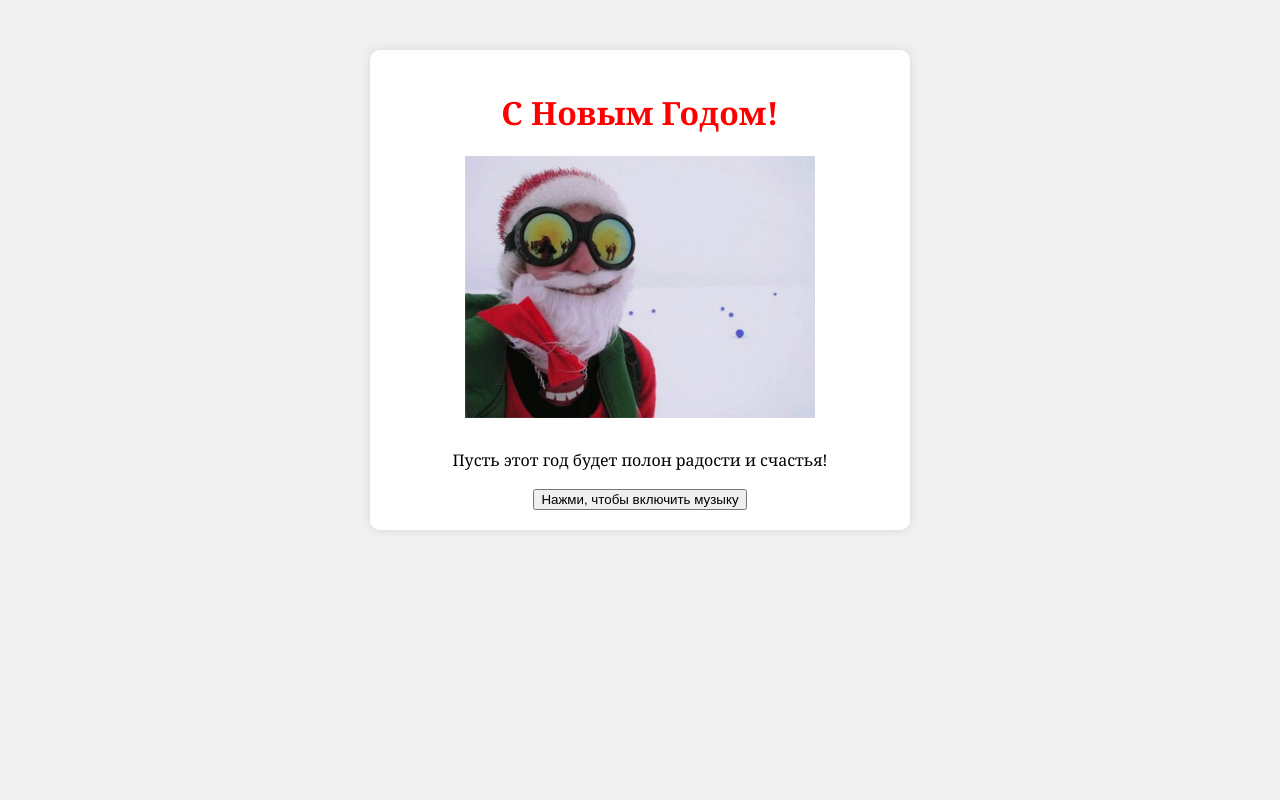
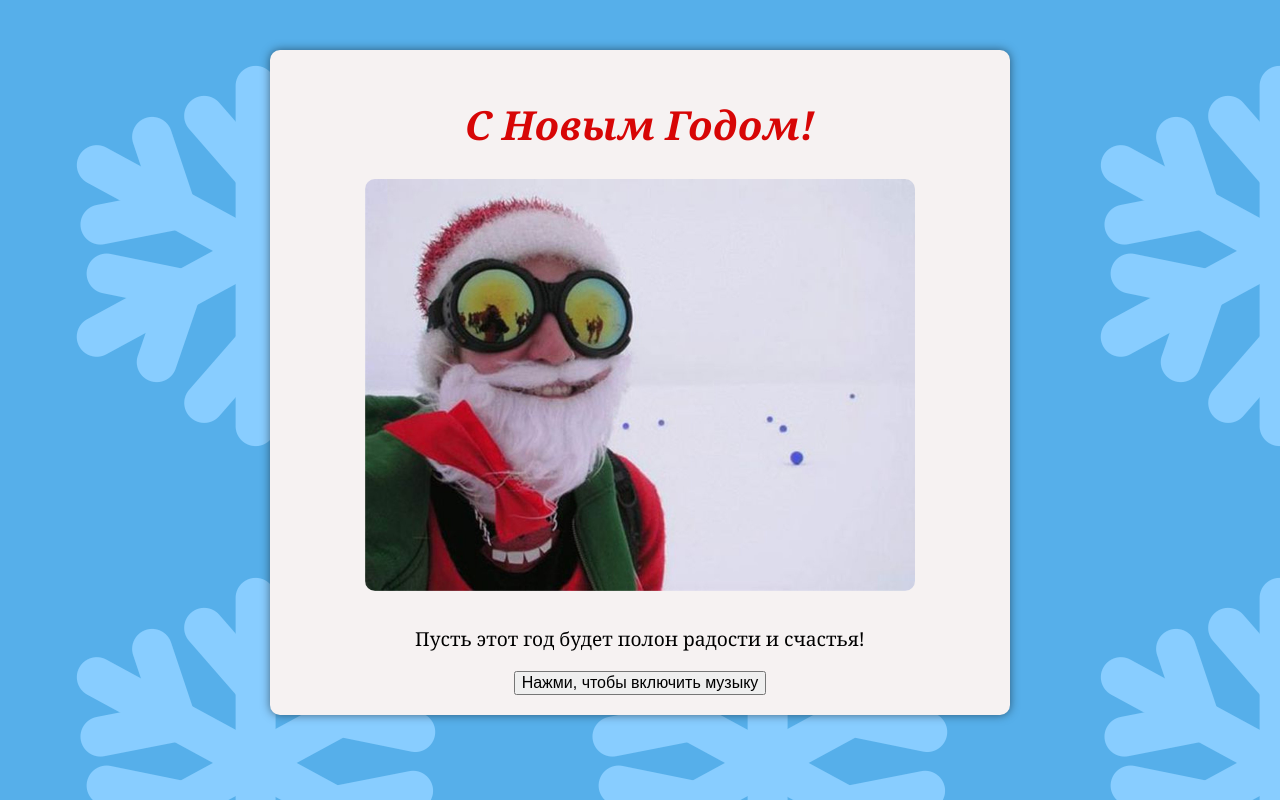
Before and after one commit to tkarevagithub/new_year_card, a plain HTML site: page index.html in a window 1280 px wide. Drawn offline with Linux system fonts and the light colour scheme.

Commit message:
add background

```diff
--- a/index.html
+++ b/index.html
@@ -8,18 +8,14 @@
 <body>
     <div class="card">
         <h1>С Новым Годом!</h1>
-        <img src="ded_moroz.jpg" width="350" alt="дед мороз">
+        <img src="./ded_moroz.jpg"q alt="дед мороз">
         <p>Пусть этот год будет полон радости и счастья!</p>
         <button onclick="playMusic()">Нажми, чтобы включить музыку</button>
     </div>
-
-
-
-  <audio id="jingleBells">
-    <source src="veselie-jingle-bells.mp3" type="audio/mpeg">
-    Your browser does not support the audio element.
-  </audio>
-
+        <audio id="jingleBells">
+          <source src="veselie-jingle-bells.mp3" type="audio/mpeg">
+          Your browser does not support the audio element.
+        </audio>
   <script src="new_year.js"></script>
 </body>
 </html>
--- a/style.css
+++ b/style.css
@@ -1,24 +1,37 @@
 body {
     font-family: Cambria, Cochin, Georgia, Times, 'Times New Roman', serif;
-    background-color: #f0f0f0;
+    background-color: #56afea;
+    background-image: url(snejinka.png);
+    background-repeat: repeat;
     text-align: center;
 }
 
 .card {
-    background-color: #fff;
+    background-color: #f6f2f2;
     padding: 20px;
     border-radius: 10px;
-    box-shadow: 0px 0px 10px rgba(0, 0, 0, 0.1);
-    width: 500px;
+    box-shadow: 0px 0px 10px rgba(0, 0, 0, 0.5);
+    width: 700px;
     margin: 50px auto;
 }
 
 h1 {
-    color: #ff0000;
+    color: #d70606;
+    font-size: 40px;
+    font-style: italic;
 }
 
 img {
-    width: 350px;
+    width: 550px;
     height: auto;
     margin-bottom: 10px;
+    border-radius: 10px;
 }
+
+p {
+    font-size: larger;
+}
+
+button {
+    font-size: 16px;
+}
```
Also changed, not shown: snejinka.png (added).
